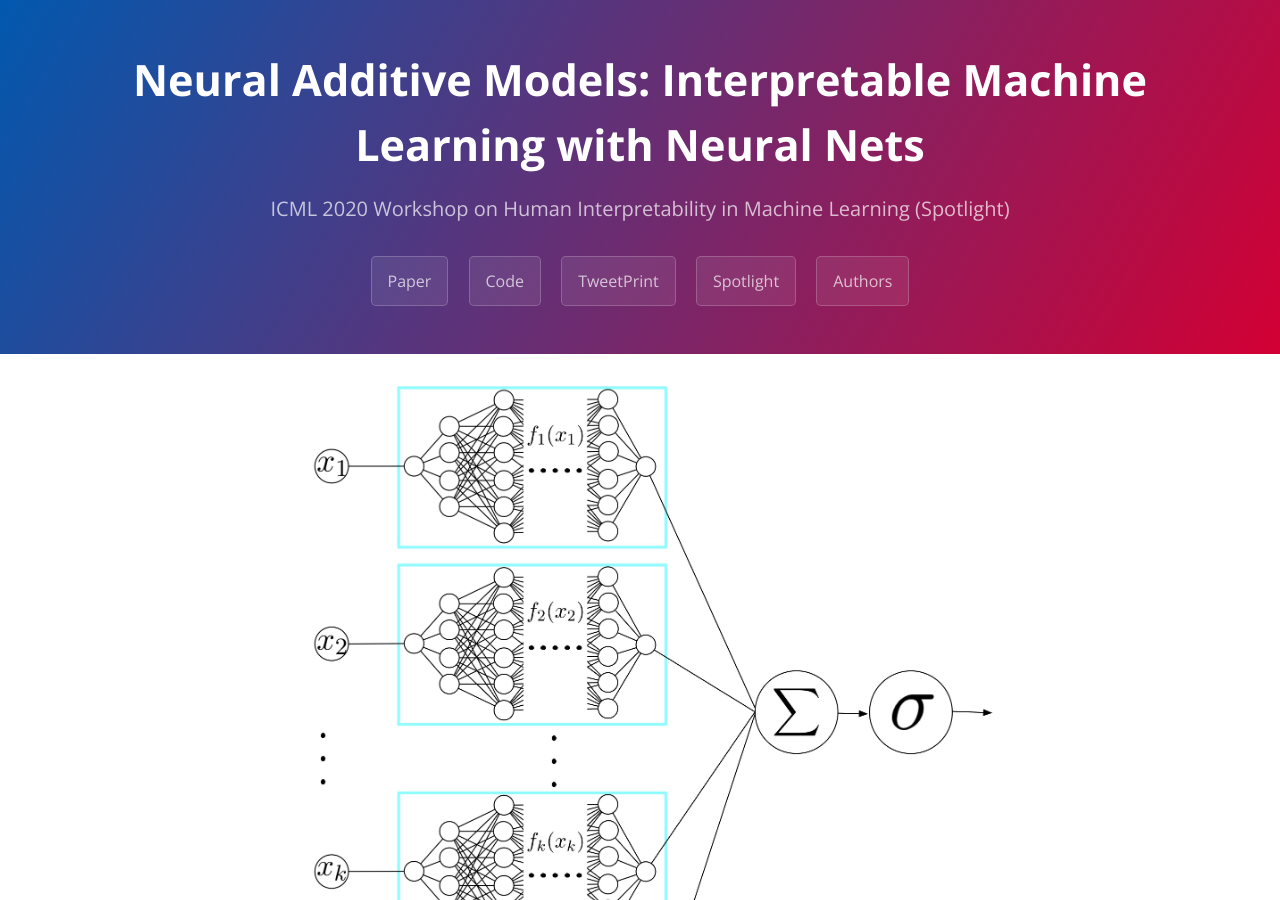
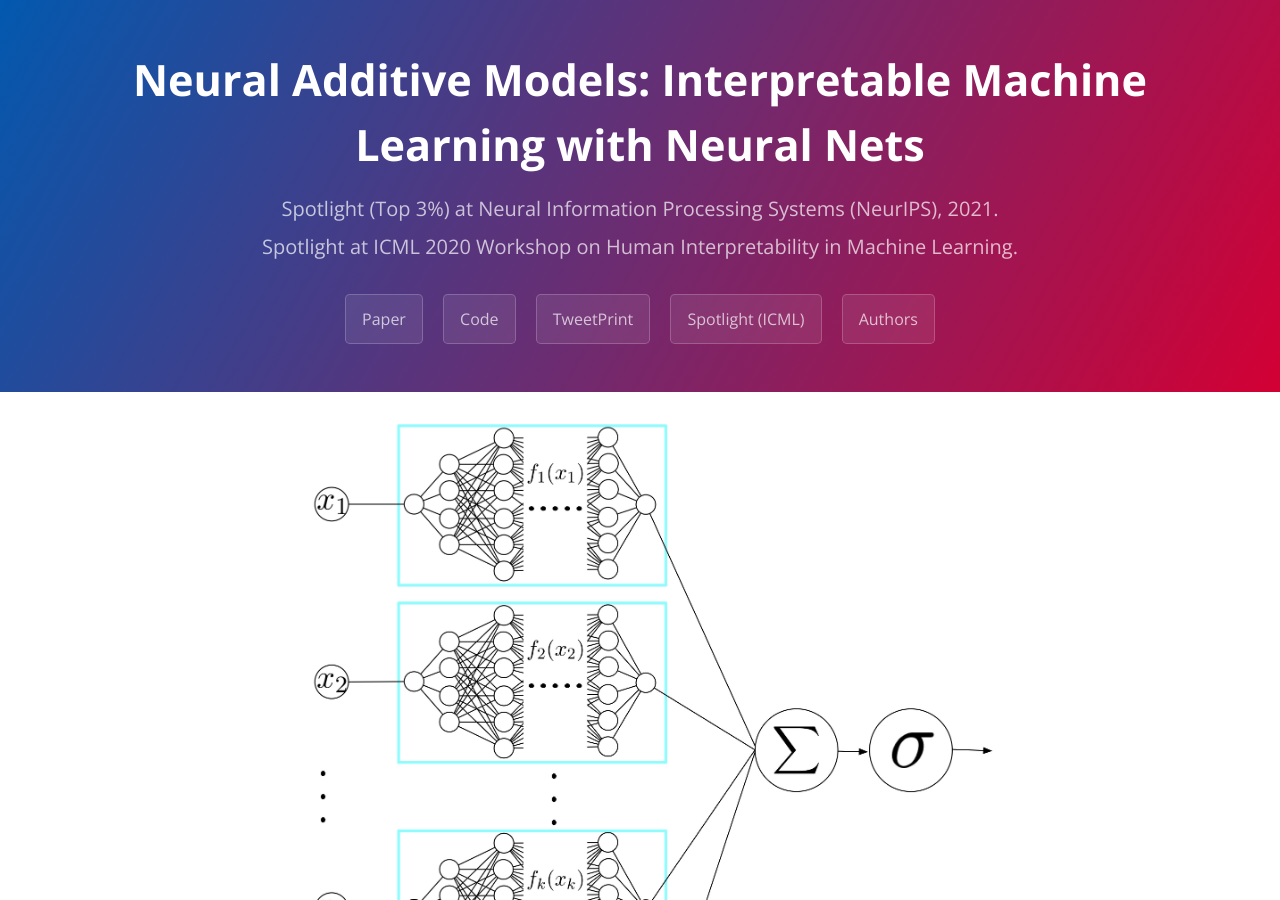
Before and after one commit to neural-additive-models/neural-additive-models.github.io, a Jekyll site: the page built from index.md, in a window 1280 px wide and 900 px high. Built offline with Jekyll 4.4.1, drawn with Linux system fonts in a browser that asks for light colours.

Commit message:
Update _config.yml

```diff
--- a/_config.yml
+++ b/_config.yml
@@ -1,10 +1,11 @@
 intro:
 title: 'Neural Additive Models: Interpretable Machine Learning with Neural Nets'
 description:
-- ICML 2020 Workshop on Human Interpretability in Machine Learning (Spotlight)
+- Spotlight (Top 3%) at Neural Information Processing Systems (NeurIPS), 2021.
+- Spotlight at ICML 2020 Workshop on Human Interpretability in Machine Learning.
 buttons:
   Paper: 'https://arxiv.org/pdf/2004.13912.pdf'
   Code: 'https://github.com/google-research/google-research/tree/master/neural_additive_models'
   TweetPrint: https://twitter.com/nickfrosst/status/1255889440083447810?s=20
-  Spotlight: https://youtu.be/vqKJbJ5c1NI
+  Spotlight (ICML): https://youtu.be/vqKJbJ5c1NI
   Authors: '#authors'
```
